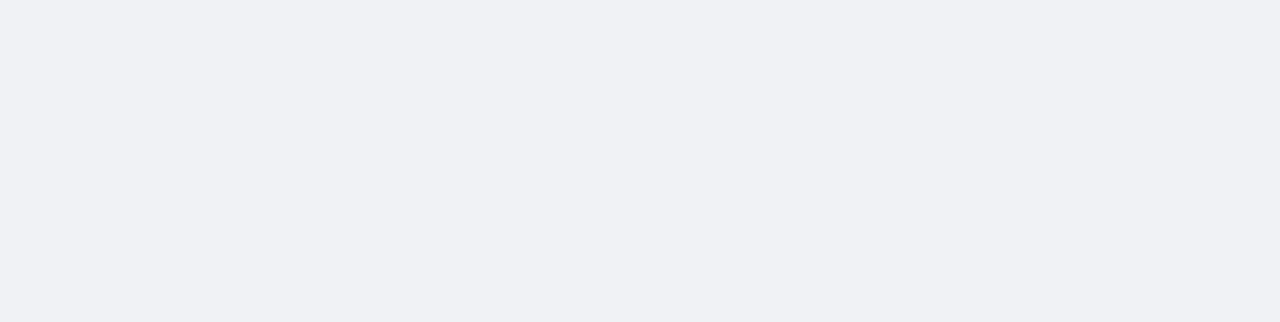
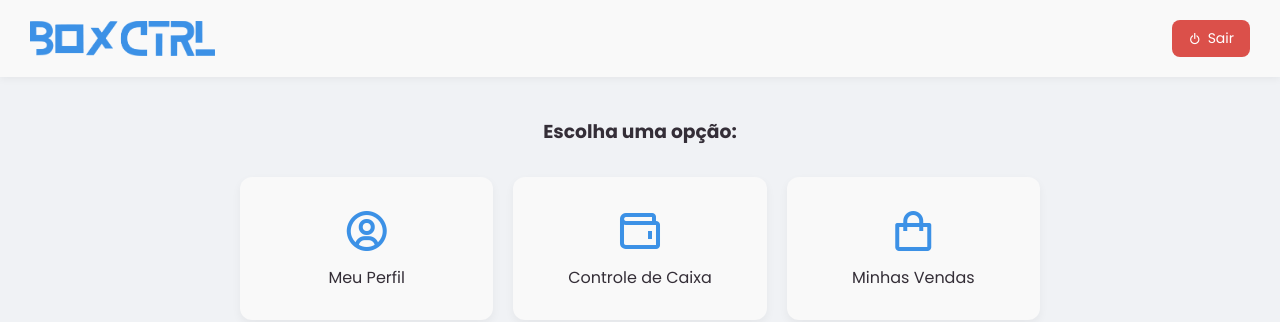
Before and after one commit to tatianysouza/BoxControl, a React (Vite) app in the folder frontend/: page / in a window 1280 px wide. Shown: the top 322 px of the page. Built offline with nearby package versions, Linux system fonts and the light colour scheme.

Commit message:
fix: mudando imagens para melhor qualidade

```diff
--- a/frontend/src/App.tsx
+++ b/frontend/src/App.tsx
@@ -1,7 +1,9 @@
+import Escolha from "./pages/Escolha/Escolha"
+
 function App() {
   return (
     <>
-
+    <Escolha />
     </>
   )
 }
--- a/frontend/src/pages/Escolha/Escolha.tsx
+++ b/frontend/src/pages/Escolha/Escolha.tsx
@@ -8,7 +8,7 @@ const Escolha = () => {
   return (
     <div>
         <Header
-            leftContent={<img src="../../../public/images/Logos/BoxControlBanner.png" alt="Logo" style={{ height: '40px' }} />}
+            leftContent={<img src="../../../public/images/Logos/BoxControlBanner.png" alt="Logo" style={{ height: '35px' }} />}
             centerContent={null}
             rightContent={<LogoutButton />}
         />
```
Also changed, not shown: frontend/public/images/Logos/BoxControlBanner.png, frontend/public/images/Logos/favicon.png.
